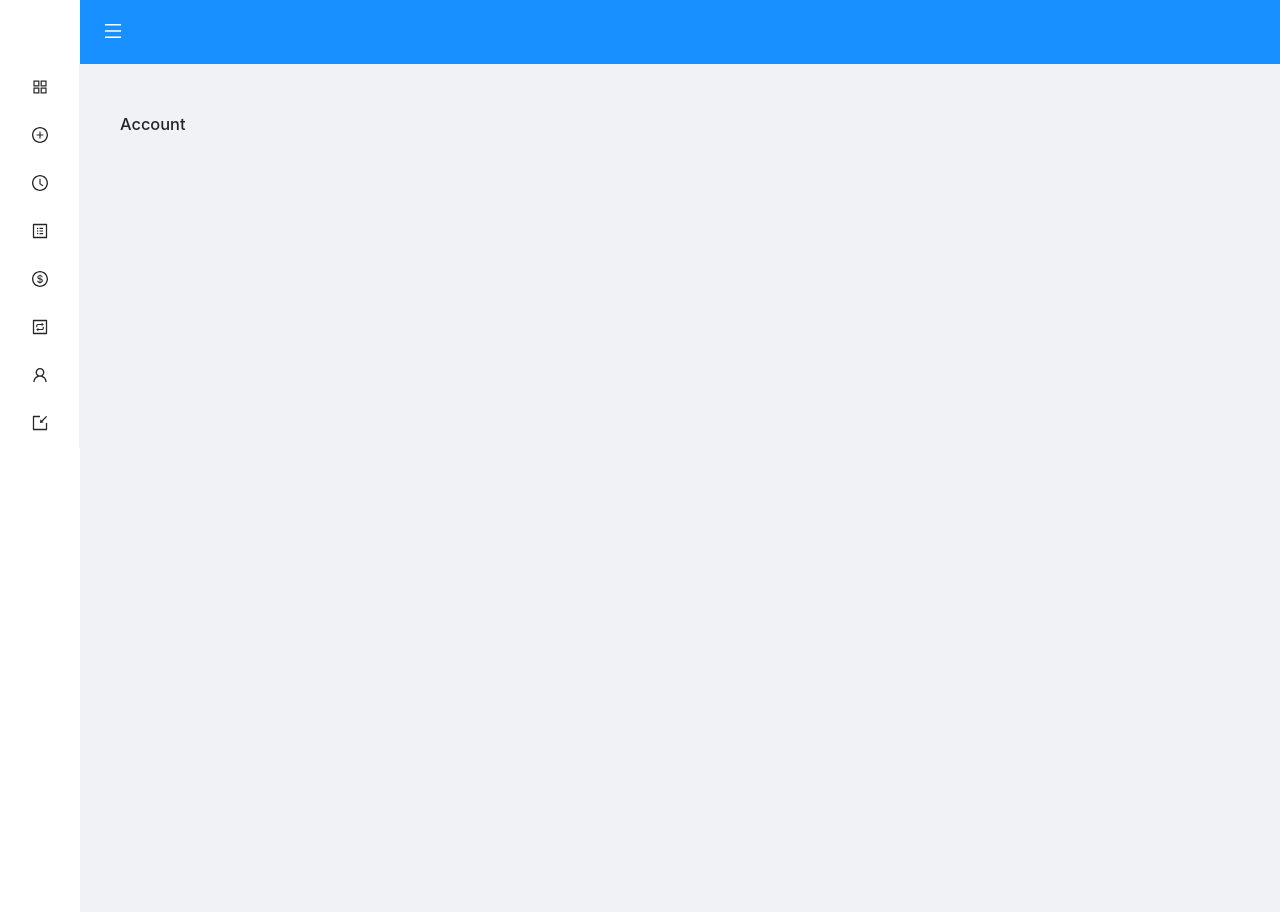
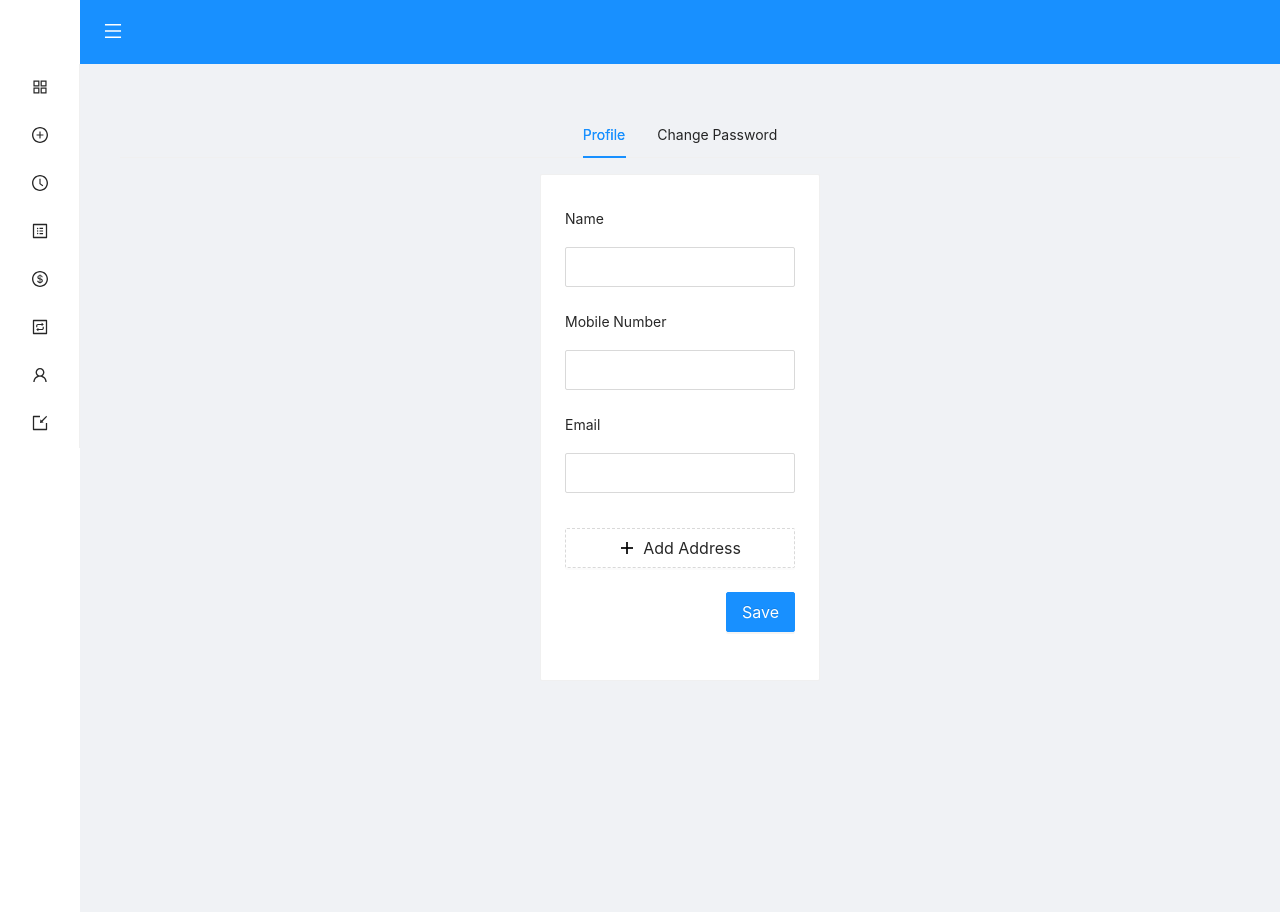
Before and after one commit to zulnabil/antd-ts, a React (Create React App) app: page /account in a window 1280 px wide. Built offline with nearby package versions, Linux system fonts and the light colour scheme.

Commit message:
feat: add design account

```diff
--- a/src/pages/Account.tsx
+++ b/src/pages/Account.tsx
@@ -1,8 +1,180 @@
 import React from 'react'
+import { Tabs } from 'antd';
+import { Row, Col, Card, Button, Form, Input, Space } from "antd"
+import { EyeInvisibleOutlined, EyeTwoTone,  MinusCircleOutlined, PlusOutlined } from '@ant-design/icons';
+
+const { TabPane } = Tabs;
 
 const Account: React.FC = () => {
+
+  const [form] = Form.useForm()
+
+
   return (
-    <h1>Account</h1>
+    <Tabs defaultActiveKey="1" centered>
+
+      <TabPane tab="Profile" key="1">
+        <section className="app-section">
+          <Row justify="center">
+
+            <Col xl={6} lg={12} md={12} xs={12}>
+              <Card >
+                <Form
+                  form={form}
+                  layout="vertical"
+                  size="large">
+
+                  <Form.Item
+                    label="Name"
+                    style={{ marginBottom: 15 }}
+                  >
+                    <Input.Group compact>
+                      <Form.Item
+                        name={"from-country"}
+                        rules={[
+                          { required: true, message: "Name is required" },
+                        ]}
+                        style={{ margin: 0, width: "100%" }}
+                      >
+                        <Input type="text" />
+                      </Form.Item>
+                    </Input.Group>
+                  </Form.Item>
+
+                  <Form.Item
+                    label="Mobile Number"
+                    style={{ marginBottom: 15 }}
+                  >
+                    <Input.Group compact>
+                      <Form.Item
+                        name={"to-country"}
+                        rules={[
+                          { required: true, message: "Mobile number is required" },
+                        ]}
+                        style={{ margin: 0, width: "100%" }}
+                      >
+                        <Input type="number" />
+                      </Form.Item>
+                    </Input.Group>
+                  </Form.Item>
+
+                  <Form.Item
+                    label="Email"
+                    style={{ marginBottom: 35 }}
+                  >
+                    <Input.Group compact>
+                      <Form.Item
+                        name={"to-country"}
+                        rules={[
+                          { required: true, message: "Email is required" },
+                        ]}
+                        style={{ margin: 0, width: "100%" }}
+                      >
+                        <Input type="email" />
+                      </Form.Item>
+                    </Input.Group>
+                  </Form.Item>
+
+                  <Form.List name="address">
+                    {(fields, { add, remove }) => (
+                      <>
+                        {fields.map(field => (
+                          <Space
+                            key={field.key}
+                            style={{ display: 'flex', marginBottom: 8}}
+                            align="baseline">
+                            <Form.Item
+                              {...field }
+                              name={[field.name, 'address']}
+                              fieldKey={[field.fieldKey, 'address']}
+                              rules={[{ required: true, message: 'Missing first name' }]}
+                            >
+                              <Input placeholder="Address" style={{ width: '170%'}} />
+                            </Form.Item>
+                            <MinusCircleOutlined style={{width: 160, textAlign:"end"}} onClick={() => remove(field.name) } />
+                          </Space>
+                        ))}
+                        <Form.Item>
+                          <Button type="dashed" onClick={() => add()} block icon={<PlusOutlined />}>
+                            Add Address
+                          </Button>
+                        </Form.Item>
+                      </>
+                    )}
+                  </Form.List>
+
+                  <Row justify="end">
+                    <Form.Item>
+                      <Button type="primary" htmlType="submit">Save</Button>
+                    </Form.Item>
+                  </Row>
+
+                </Form>
+              </Card>
+            </Col>
+          </Row>
+        </section>
+      </TabPane>
+
+      <TabPane tab="Change Password" key="2">
+
+      <section className="app-section">
+          <Row justify="center">
+
+            <Col xl={6} lg={12} md={12} xs={12}>
+              <Card >
+                <Form
+                  form={form}
+                  layout="vertical"
+                  size="large">
+
+                  <Form.Item
+                    label="Current Password"
+                    style={{ marginBottom: 15 }}
+                  >
+                    <Input.Group compact>
+                      <Form.Item
+                        style={{ margin: 0, width: "100%" }}
+                      >
+                        <Input.Password
+
+                          iconRender={visible => (visible ? <EyeTwoTone /> : <EyeInvisibleOutlined />)}
+                        />
+                      </Form.Item>
+                    </Input.Group>
+                  </Form.Item>
+
+                  <Form.Item
+                    label="New Password"
+                    style={{ marginBottom: 15 }}
+                  >
+                    <Input.Password
+                      iconRender={visible => (visible ? <EyeTwoTone /> : <EyeInvisibleOutlined />)}
+                    />
+                  </Form.Item>
+
+                  <Form.Item
+                    label="Email"
+                    style={{ margin: 0, width: "100%", marginBottom: 30 }}
+                  >
+                    <Input type="email" />
+                  </Form.Item>
+
+                  <Row justify="end">
+                    <Form.Item>
+                      <Button type="primary">Save</Button>
+                    </Form.Item>
+                  </Row>
+
+                </Form>
+              </Card>
+            </Col>
+          </Row>
+        </section>
+
+      </TabPane>
+
+    </Tabs>
   )
 }
 
```
